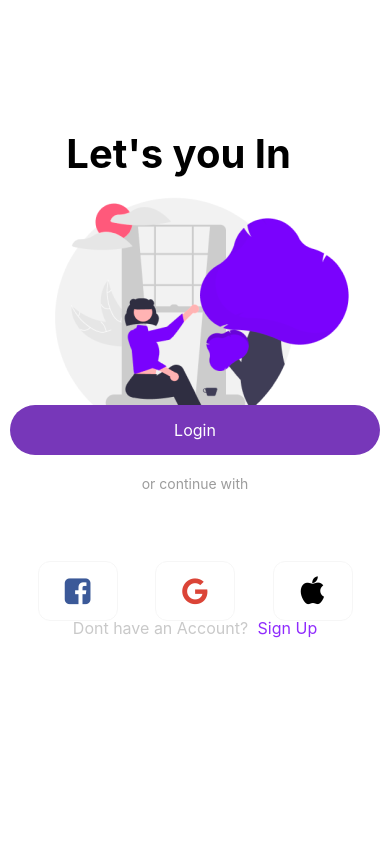
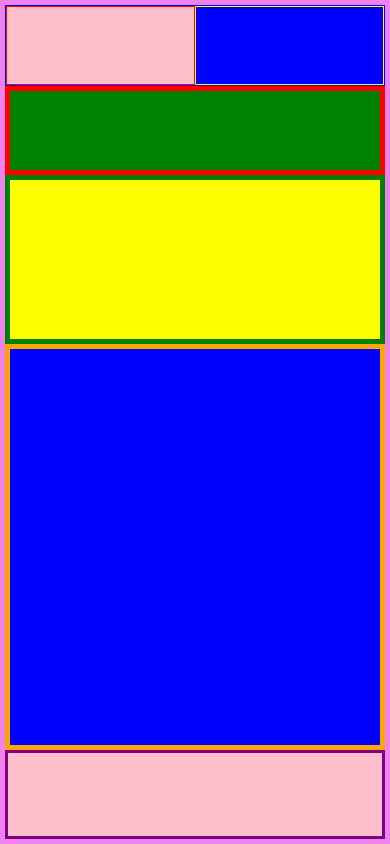
Before and after one commit to jun447/RN_Nav, a React Native app in the folder madProjUI/: screen / in a window 390 px wide. Built offline with nearby package versions, Linux system fonts and the light colour scheme.

Commit message:
Home screen UI structure Done

```diff
--- a/madProjUI/App.js
+++ b/madProjUI/App.js
@@ -2,6 +2,7 @@ import { SafeAreaView, StyleSheet, Text, View } from 'react-native';
 import Signup from './components/Signup';
 import Login from './components/Login';
 import Welcome from './components/Welcome';
+import Home from './components/Home';
 
 export default function App() {
   return (
@@ -10,7 +11,8 @@ export default function App() {
       {/* <Signup /> */}
       {/* <Text>Open up App.js to start working on your app!</Text> */}
       {/* <Login /> */}
-      <Welcome />
+      {/* <Welcome /> */}
+      <Home />
     </>
     /* </SafeAreaView> */
   );
--- a/madProjUI/components/Home.jsx
+++ b/madProjUI/components/Home.jsx
@@ -1,14 +1,90 @@
-import { StyleSheet, Text, View } from 'react-native'
+import { SafeAreaView, ScrollView, StyleSheet, Text, View } from 'react-native'
 import React from 'react'
 
 const Home = () => {
   return (
-    <View>
-      <Text>Home</Text>
+
+      // {/* <ScrollView> */}
+    <View style={styles.container} >
+      <View style={styles.navBar} >
+        <View style={styles.logo}>
+
+        </View>
+        <View style={styles.menu}>
+
+        </View>
+      </View>
+      <View style={styles.threButns}>
+
+      </View>
+      <View style={styles.poster}>
+
+      </View>
+      <View style={styles.servicesSection}>
+
+      </View>
+      <View style={styles.bottomNavBar}>
+
+      </View>
+
     </View>
+    // {/* </ScrollView> */}
   )
 }
 
+const styles = StyleSheet.create({
+  container: {
+    flex: 1,
+    borderColor: "violet",
+    borderWidth: 5,
+    backgroundColor: "#fff",
+  },
+  // NavBar Started
+  navBar: {
+    flex: 0.1,
+    borderColor: "blue",
+    borderWidth: 1,
+    flexDirection: "row",
+    // backgroundColor: "red",
+  },
+  logo: {
+    flex: 0.5,
+    borderColor: "red",
+    borderWidth: 1,
+    backgroundColor: "pink",
+  },
+  menu: {
+    flex: 0.5,
+    borderColor: "yellow",
+    borderWidth: 1,
+    backgroundColor: "blue",
+  },
+// NavBar Ended
+  threButns: {
+    flex: 0.1,
+    borderColor: "red",
+    borderWidth: 5,
+    backgroundColor: "green",
+  },
+  poster: {
+    flex: 0.2,
+    borderColor: "green",
+    borderWidth: 5,
+    backgroundColor: "yellow",
+  },
+  servicesSection: {
+    flex: 0.5,
+    borderColor: "orange",
+    borderWidth: 5,
+    backgroundColor: "blue",
+  },
+  bottomNavBar: {
+    flex: 0.105,
+    borderColor: "purple",
+    borderWidth: 3,
+    backgroundColor: "pink",
+  },
 
-const styles = StyleSheet.create({})
+});
+
 export default Home
```
